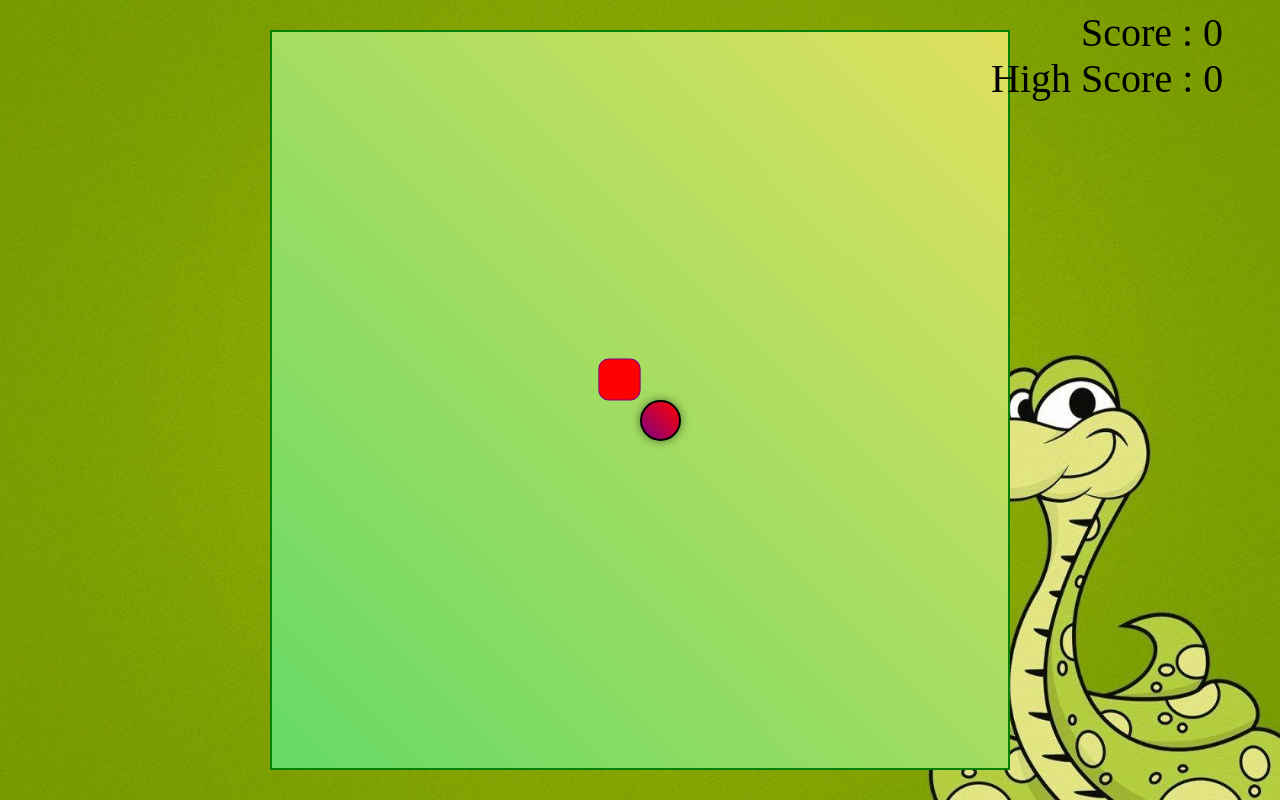
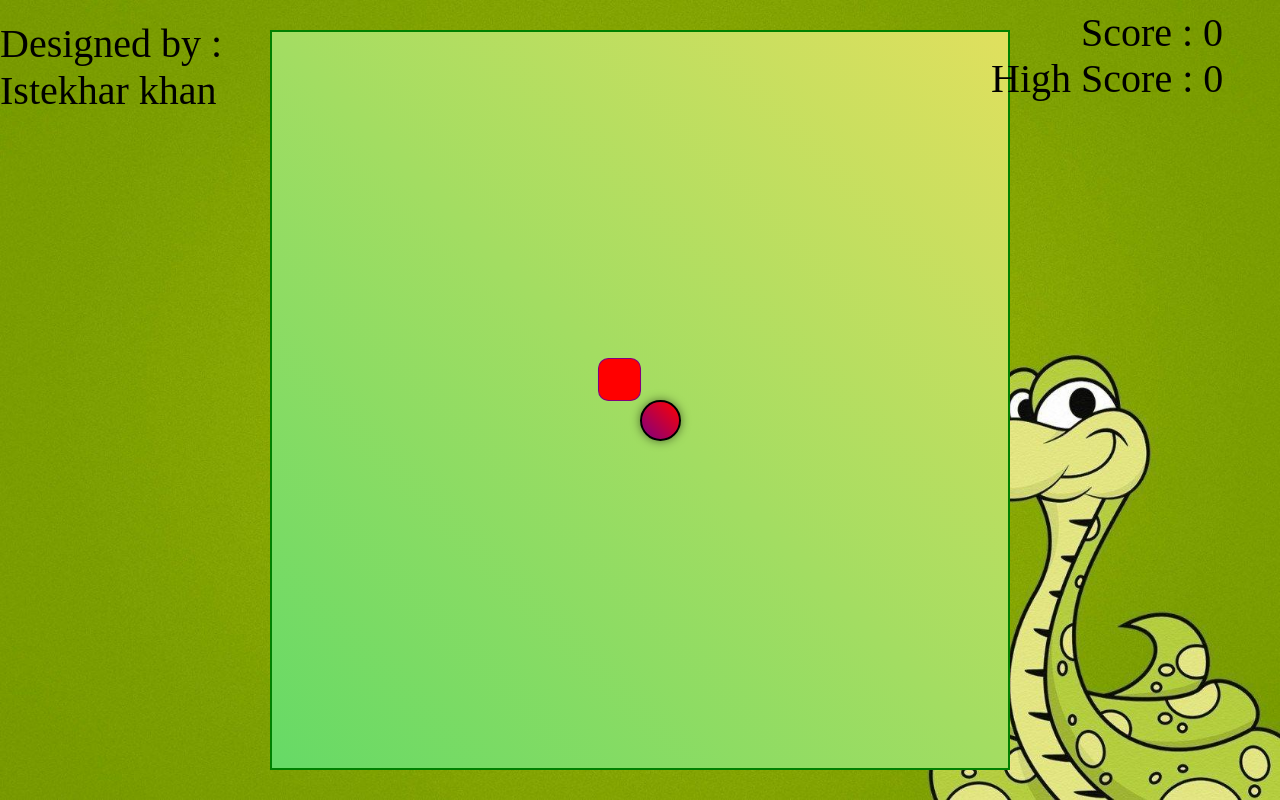
Before and after one commit to istekhar46/SnakeGame, a plain HTML site: page index.html in a window 1280 px wide. Drawn offline with Linux system fonts and the light colour scheme; a web font is replaced by a local one.

Commit message:
added name istekhar khan

```diff
--- a/css/style.css
+++ b/css/style.css
@@ -30,7 +30,7 @@
     background-color: red;
     border-radius: 10px;
     border: solid purple 0.5px;
-    transform: scale(1.03);
+    transform: scale(1.05);
 }
 
 .snake {
@@ -61,3 +61,11 @@
    font-size: 40px;
 
 }
+
+
+.creator{
+    top: 20px;
+    margin-right: 73%;
+    font-size: 40px;
+    position: absolute;
+}
--- a/index.html
+++ b/index.html
@@ -8,7 +8,11 @@
     <title>SnakeGame</title>
 </head>
 <body>
+
     <div class="body">
+        <div class="creator ">
+            Designed by : Istekhar khan
+        </div>
         <div id="scoreBox">Score :  0</div>
         <div id="hiscoreBox">High Score :  0</div>
     <div id="board"></div>
```
